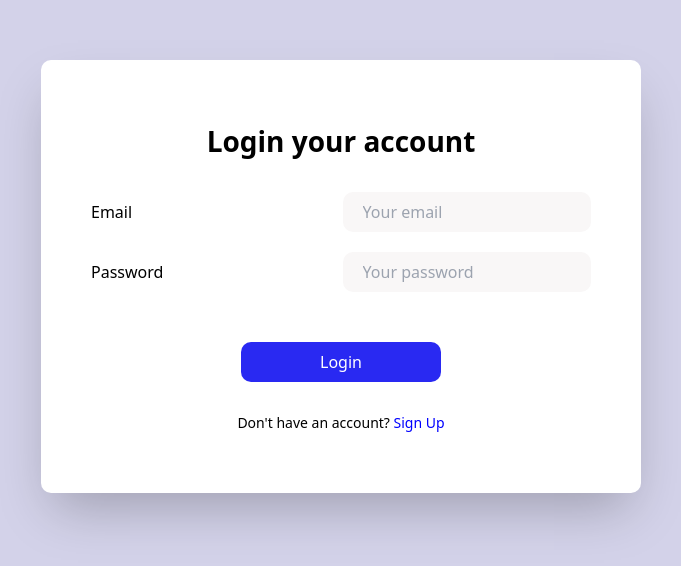
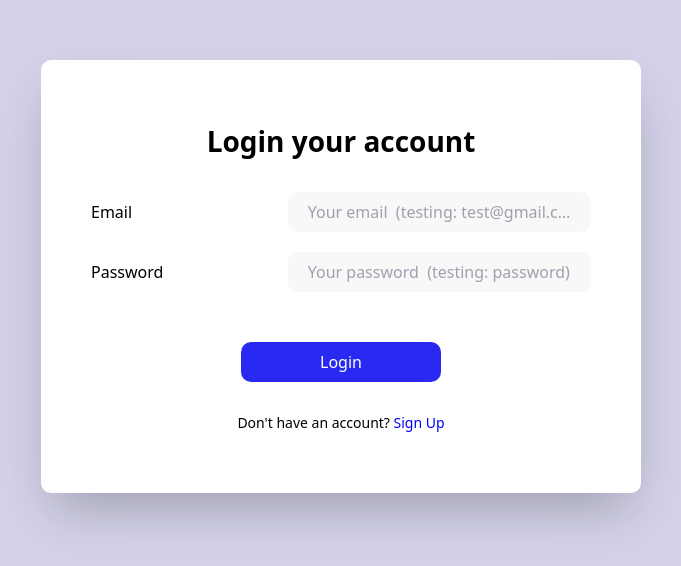
Before and after one commit to yashverma03/ecommerce, a React (Vite) app in the folder client/: page /login in a window 1280 px wide. Shown: the part 124-690 px from the top of the page, without its empty margins (299-980 px from the left). Built offline with nearby package versions, Linux system fonts and the light colour scheme; no server answers.

Commit message:
feat(Login): add test user email and password in placeholder

```diff
--- a/client/src/pages/Login/Login.module.css
+++ b/client/src/pages/Login/Login.module.css
@@ -48,7 +48,7 @@
 }
 
 .label {
-  @apply w-full
+  @apply w-[60%]
   font-[400]
   text-[16px];
 }
--- a/client/src/pages/Login/Login.tsx
+++ b/client/src/pages/Login/Login.tsx
@@ -36,8 +36,18 @@ const Login = () => {
 
   const getInputs = () => {
     const inputs = [
-      { id: 'email', label: 'Email', placeholder: 'Your email', type: 'email' },
-      { id: 'password', label: 'Password', placeholder: 'Your password', type: 'password' }
+      {
+        id: 'email',
+        label: 'Email',
+        placeholder: 'Your email  (testing: test@gmail.com)',
+        type: 'email'
+      },
+      {
+        id: 'password',
+        label: 'Password',
+        placeholder: 'Your password  (testing: password)',
+        type: 'password'
+      }
     ];
 
     return inputs.map((input) => {
```
